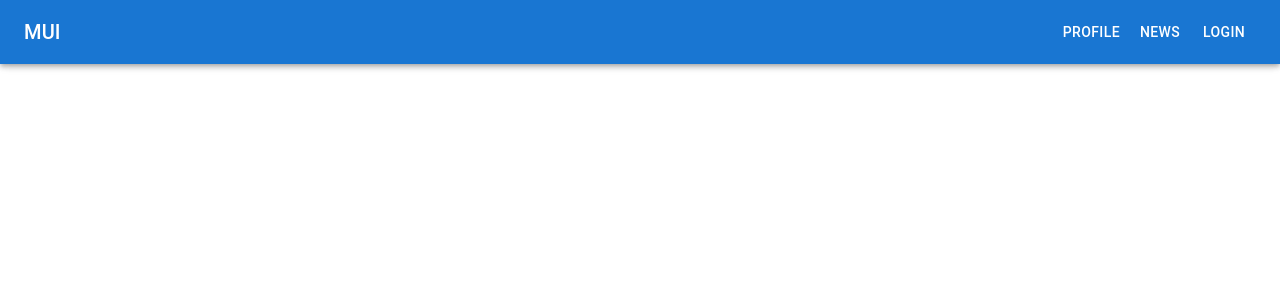
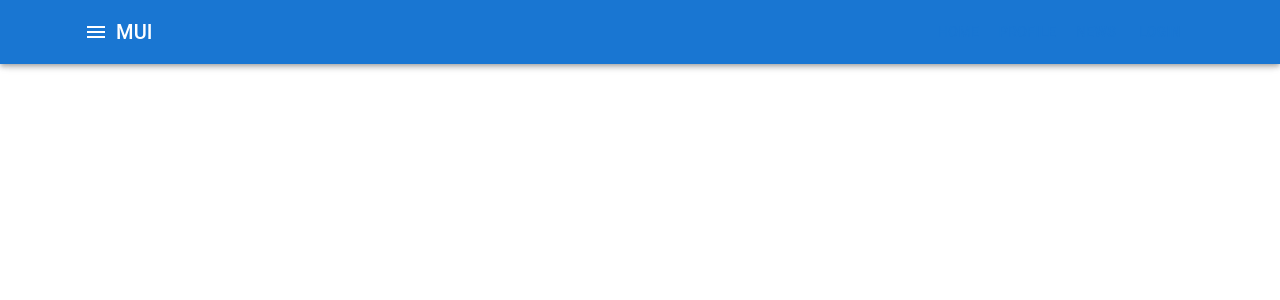
Before and after one commit to DefK1lla/s-one-test-task, a React (Create React App) app: page / in a window 1280 px wide. Shown: the top 300 px of the page. Built offline with nearby package versions, Linux system fonts and the light colour scheme.

Commit message:
feat: add header component

```diff
--- a/src/App.tsx
+++ b/src/App.tsx
@@ -1,6 +1,6 @@
 import { BrowserRouter, Route, Routes } from 'react-router-dom'
 
-import Header from './components/Header'
+import Header from './components/Header/Header'
 import { Login } from './pages/Login'
 import { News } from './pages/News'
 import { Profile } from './pages/Profile'
--- a/src/components/Header.tsx
+++ /dev/null
@@ -1,105 +0,0 @@
-import * as React from 'react'
-import AppBar from '@mui/material/AppBar'
-import Box from '@mui/material/Box'
-import CssBaseline from '@mui/material/CssBaseline'
-import Divider from '@mui/material/Divider'
-import Drawer from '@mui/material/Drawer'
-import IconButton from '@mui/material/IconButton'
-import List from '@mui/material/List'
-import ListItem from '@mui/material/ListItem'
-import ListItemButton from '@mui/material/ListItemButton'
-import ListItemText from '@mui/material/ListItemText'
-import MenuIcon from '@mui/icons-material/Menu'
-import Toolbar from '@mui/material/Toolbar'
-import Typography from '@mui/material/Typography'
-import Button from '@mui/material/Button'
-
-interface Props {
-  window?: () => Window
-}
-
-const drawerWidth = 240
-const navItems = ['Profile', 'News', 'Login']
-
-export default function Header(props: Props) {
-  const { window } = props
-  const [mobileOpen, setMobileOpen] = React.useState(false)
-
-  const handleDrawerToggle = () => {
-    setMobileOpen(prevState => !prevState)
-  }
-
-  const drawer = (
-    <Box onClick={handleDrawerToggle} sx={{ textAlign: 'center' }}>
-      <Typography variant='h6' sx={{ my: 2 }}>
-        MUI
-      </Typography>
-      <Divider />
-      <List>
-        {navItems.map(item => (
-          <ListItem key={item} disablePadding>
-            <ListItemButton sx={{ textAlign: 'center' }}>
-              <ListItemText primary={item} />
-            </ListItemButton>
-          </ListItem>
-        ))}
-      </List>
-    </Box>
-  )
-
-  const container =
-    window !== undefined ? () => window().document.body : undefined
-
-  return (
-    <Box sx={{ display: 'flex' }}>
-      <CssBaseline />
-      <AppBar component='nav'>
-        <Toolbar>
-          <IconButton
-            color='inherit'
-            aria-label='open drawer'
-            edge='start'
-            onClick={handleDrawerToggle}
-            sx={{ mr: 2, display: { sm: 'none' } }}
-          >
-            <MenuIcon />
-          </IconButton>
-          <Typography
-            variant='h6'
-            component='div'
-            sx={{ flexGrow: 1, display: { xs: 'none', sm: 'block' } }}
-          >
-            MUI
-          </Typography>
-          <Box sx={{ display: { xs: 'none', sm: 'block' } }}>
-            {navItems.map(item => (
-              <Button key={item} sx={{ color: '#fff' }}>
-                {item}
-              </Button>
-            ))}
-          </Box>
-        </Toolbar>
-      </AppBar>
-      <Box component='nav'>
-        <Drawer
-          container={container}
-          variant='temporary'
-          open={mobileOpen}
-          onClose={handleDrawerToggle}
-          ModalProps={{
-            keepMounted: true,
-          }}
-          sx={{
-            display: { xs: 'block', sm: 'none' },
-            '& .MuiDrawer-paper': {
-              boxSizing: 'border-box',
-              width: drawerWidth,
-            },
-          }}
-        >
-          {drawer}
-        </Drawer>
-      </Box>
-    </Box>
-  )
-}
--- /dev/null
+++ b/src/components/Header/Header.tsx
@@ -0,0 +1,136 @@
+import s from './header.module.css'
+
+import { useState } from 'react'
+import { Link } from 'react-router-dom'
+
+import {
+  Container,
+  AppBar,
+  Box,
+  Divider,
+  Drawer,
+  IconButton,
+  List,
+  ListItem,
+  ListItemButton,
+  ListItemText,
+  Toolbar,
+  Typography,
+  Button,
+} from '@mui/material'
+import MenuIcon from '@mui/icons-material/Menu'
+import CloseIcon from '@mui/icons-material/Close'
+
+interface Props {
+  window?: () => Window
+}
+
+const navItems = [
+  {
+    title: 'Home',
+    path: '/',
+  },
+  {
+    title: 'Profile',
+    path: '/profile',
+  },
+  {
+    title: 'News',
+    path: '/news',
+  },
+  {
+    title: 'Login',
+    path: '/login',
+  },
+]
+
+export default function DrawerAppBar(props: Props) {
+  const { window } = props
+  const [mobileOpen, setMobileOpen] = useState(false)
+
+  const handleDrawerToggle = () => {
+    setMobileOpen(prevState => !prevState)
+  }
+
+  const drawer = (
+    <Box>
+      <IconButton onClick={handleDrawerToggle}>
+        <CloseIcon />
+      </IconButton>
+      <Divider />
+      <List onClick={handleDrawerToggle}>
+        {navItems.map(item => (
+          <ListItem
+            component={Link}
+            to={item.path}
+            key={item.title}
+            disablePadding
+          >
+            <ListItemButton className={s.navItemBtnBlack}>
+              <ListItemText primary={item.title} />
+            </ListItemButton>
+          </ListItem>
+        ))}
+      </List>
+    </Box>
+  )
+
+  const container =
+    window !== undefined ? () => window().document.body : undefined
+
+  return (
+    <Box className={s.wrapper}>
+      <AppBar component='nav'>
+        <Container>
+          <Toolbar>
+            <IconButton
+              className={s.burgerBtn}
+              color='inherit'
+              aria-label='open drawer'
+              edge='start'
+              onClick={handleDrawerToggle}
+            >
+              <MenuIcon />
+            </IconButton>
+            <Typography
+              className={s.logoDesktop}
+              variant='h6'
+              component='div'
+            >
+              MUI
+            </Typography>
+            <Box className={s.navDesktop}>
+              {navItems.map(item => (
+                <Button
+                  className={s.navItemBtnWhite}
+                  component={Link}
+                  to={item.path}
+                  key={item.title}
+                >
+                  {item.title}
+                </Button>
+              ))}
+            </Box>
+          </Toolbar>
+        </Container>
+      </AppBar>
+      <Box component='nav'>
+        <Drawer
+          className={s.drawer}
+          classes={{
+            paper: s.drawerPaper,
+          }}
+          container={container}
+          variant='temporary'
+          open={mobileOpen}
+          onClose={handleDrawerToggle}
+          ModalProps={{
+            keepMounted: true,
+          }}
+        >
+          {drawer}
+        </Drawer>
+      </Box>
+    </Box>
+  )
+}
--- /dev/null
+++ b/src/components/Header/header.module.css
@@ -0,0 +1,47 @@
+.wrapper {
+  display: flex;
+}
+
+.logoDesktop {
+  flex-grow: 1;
+}
+
+.burgerBtn {
+  display: none;
+  margin-right: 2px;
+}
+
+.drawer {
+  display: none;
+}
+
+.drawerPaper {
+  width: 240px;
+}
+
+.navItemBtnWhite {
+  color: #fff;
+}
+
+.navItemBtnBlack {
+  text-align: center;
+  color: #000;
+}
+
+@media (max-width: 600px) {
+  .burgerBtn {
+    display: block;
+  }
+
+  .navDesktop {
+    display: none;
+  }
+
+  .drawer {
+    display: block;
+  }
+
+  .logoDesktop{
+    display: none;
+  }
+}
--- /dev/null
+++ b/src/components/Header/index.ts
@@ -0,0 +1,3 @@
+import Header from './Header'
+
+export default Header
```
